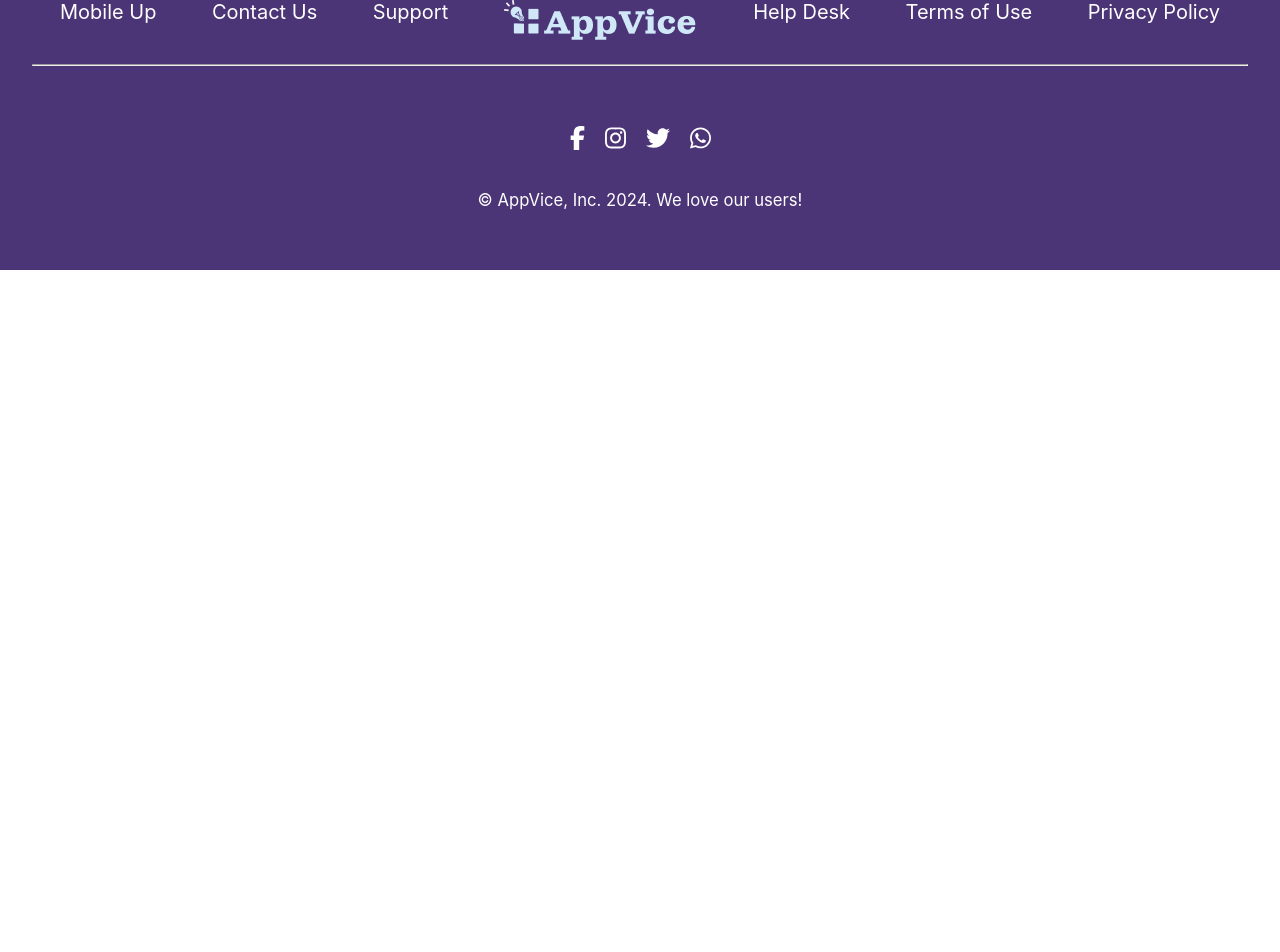
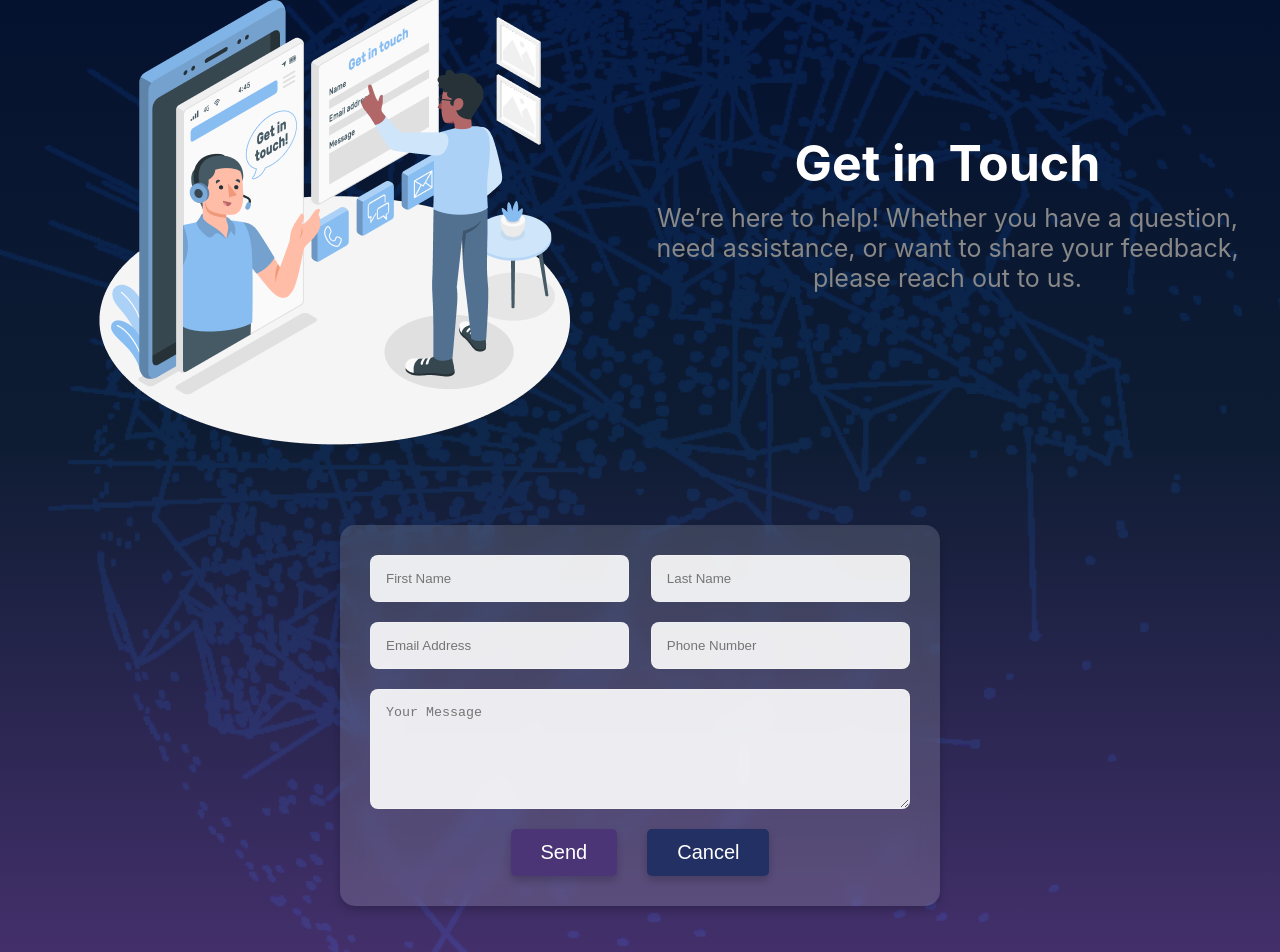
Before and after one commit to makhoulshbeeb/app-space-front, a React (Create React App) app in the folder app-vice/: page /contact_us in a window 1280 px wide. Shown: the part 80-1032 px from the top of the page. Before the commit the page ends 800 px from the top, so only its background shows below. Built offline with nearby package versions, Linux system fonts and the light colour scheme.

Commit message:
contact us page

```diff
--- a/app-vice/src/App.css
+++ b/app-vice/src/App.css
@@ -1,3 +1,4 @@
+
 .App {
   text-align: center;
 }
--- a/app-vice/src/App.jsx
+++ b/app-vice/src/App.jsx
@@ -3,12 +3,14 @@ import { BrowserRouter as Router, Routes, Route } from "react-router-dom";
 import Login from "./components/Login";
 import AboutUs from "./components/AboutUs";
 import Footer from "./components/Footer";
+import ContactUs from  "./components/ContactUs"
 function App() {
   return (
     <Router>
       <Routes>
         <Route path="/" element={<Login />} />
         <Route path="/about_us" element={<AboutUs />} />
+        <Route path="/contact_us" element={<ContactUs />} />
       </Routes>
       <Footer />
     </Router>
--- /dev/null
+++ b/app-vice/src/components/ContactUs.jsx
@@ -0,0 +1,41 @@
+import React from 'react';
+import './styles/ContactUs.css';
+
+const ContactUs = () => {
+  return (
+    <div className="contact-us-container">
+      <div className="contact-content">
+        <div className="contact-illustration-text">
+          <div className="contact-illustration">
+            <img src={require('../image/Getintouch.png')} alt="Get in Touch Illustration" />
+          </div>
+          <div className="contact-heading">
+            <h2>Get in Touch</h2>
+            <p>We’re here to help! Whether you have a question, need assistance, or want to share your feedback, please reach out to us.</p>
+          </div>
+        </div>
+      </div>
+      <div className="contact-form-container">
+        <form className="contact-form">
+          <div className="form-group">
+            <input type="text" placeholder="First Name" className="form-input" />
+            <input type="text" placeholder="Last Name" className="form-input" />
+          </div>
+          <div className="form-group">
+            <input type="email" placeholder="Email Address" className="form-input" />
+            <input type="text" placeholder="Phone Number" className="form-input" />
+          </div>
+          <div className="form-group">
+            <textarea placeholder="Your Message" className="form-textarea"></textarea>
+          </div>
+          <div className="form-actions">
+            <button type="submit" className="btn-submit">Send</button>
+            <button type="reset" className="btn-reset">Cancel</button>
+          </div>
+        </form>
+      </div>
+    </div>
+  );
+};
+
+export default ContactUs;
--- /dev/null
+++ b/app-vice/src/components/styles/ContactUs.css
@@ -0,0 +1,148 @@
+.contact-us-container {
+    padding: 50px 20px;
+    color: var(--text-color);
+    min-height: 100vh;
+    display: flex;
+    flex-direction: column;
+    align-items: center;
+    background: linear-gradient(180deg,
+     rgba(4, 18, 52, 0.9) 0%,
+     rgba(15, 31, 56, 0.9) 50%,
+     rgba(75, 53, 119, 0.9) 100%),
+     url('../../image/Group.png') no-repeat center center;
+    background-size: cover;
+}
+
+.contact-content {
+    width: 100%;
+    max-width: 1200px;
+    display: flex;
+    flex-direction: column;
+    align-items: center;
+    margin-bottom: 50px;
+    text-align: center;
+}
+
+.contact-illustration-text {
+    display: flex;
+    flex-direction: row;
+    justify-content: center;
+    align-items: center;
+}
+
+.contact-illustration {
+    flex: 1;
+    text-align: center;
+}
+
+.contact-illustration img {
+    max-width: 100%;
+    height: auto;
+}
+
+.contact-heading {
+    flex: 1;
+    padding-left: 30px;
+}
+
+.contact-heading h2 {
+    font-size: 2.5rem;
+    color: var(--text-color);
+    margin-bottom: 10px;
+}
+
+.contact-heading p {
+    font-size: 1.25rem;
+    color: var(--text-light);
+    margin-bottom: 20px;
+}
+
+
+.contact-form-container {
+    width: 100%;
+    display: flex;
+    justify-content: center;
+}
+
+.contact-form {
+    width: 100%;
+    max-width: 600px;
+    background-color: rgba(255, 255, 255, 0.15);
+    padding: 30px;
+    border-radius: 15px;
+    box-shadow: 0 4px 8px var(--shadow-color);
+    backdrop-filter: blur(10px);
+}
+
+.form-group {
+    display: flex;
+    justify-content: space-between;
+    margin-bottom: 20px;
+}
+
+.form-input, .form-textarea {
+    width: 48%;
+    padding: 15px;
+    border-radius: 8px;
+    border: 1px solid var(--shadow-light);
+    background-color: rgba(255, 255, 255, 0.9);
+    color: var(--primary-color);
+}
+
+.form-textarea {
+    width: 100%;
+    min-height: 120px;
+}
+
+.btn-submit, .btn-reset {
+    padding: 12px 30px;
+    border: none;
+    border-radius: 5px;
+    cursor: pointer;
+    font-size: var(--font-size);
+    transition: background-color 0.3s ease, transform 0.3s ease;
+    box-shadow: 0 4px 8px rgba(0, 0, 0, 0.2);
+}
+
+.btn-submit {
+    background-color: #4b3577;
+    color: white;
+}
+
+
+
+.btn-reset {
+    background-color: #223063;
+    color: white;
+    margin-left: 10px;
+}
+
+
+.form-actions {
+    display: flex;
+    justify-content: center;
+    gap: 20px;
+    margin-top: 20px;
+}
+
+
+@media (max-width: 768px) {
+    .contact-illustration-text {
+        flex-direction: column;
+        text-align: center;
+    }
+
+
+    .form-group {
+        flex-direction: column;
+    }
+
+    .form-input, .form-textarea {
+        width: 100%;
+        margin-bottom: 10px;
+    }
+
+    .form-actions {
+        justify-content: center;
+    }
+}
```
Also changed, not shown: app-vice/src/image/Getintouch.png (added), app-vice/src/image/Group.png (added).
